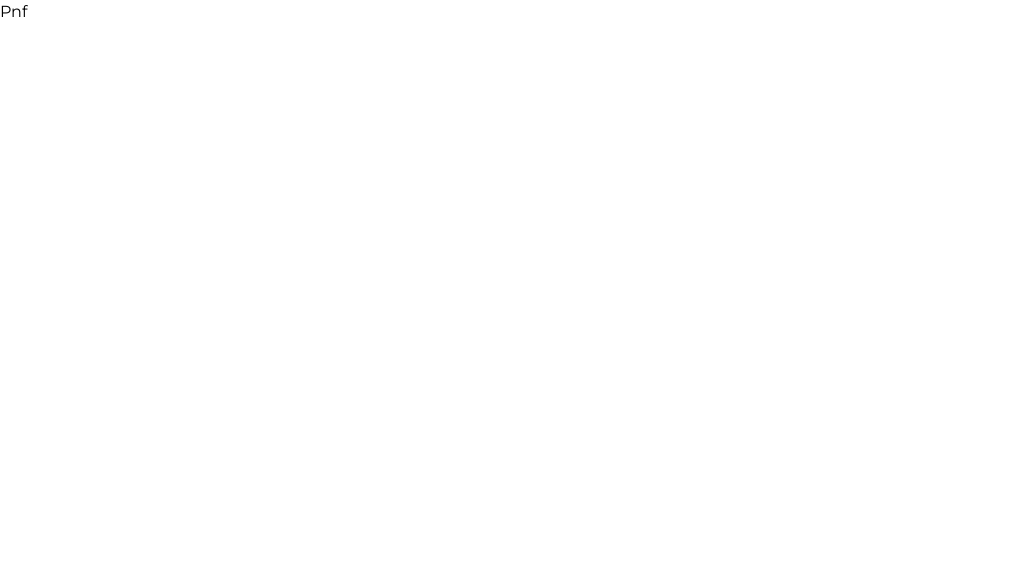
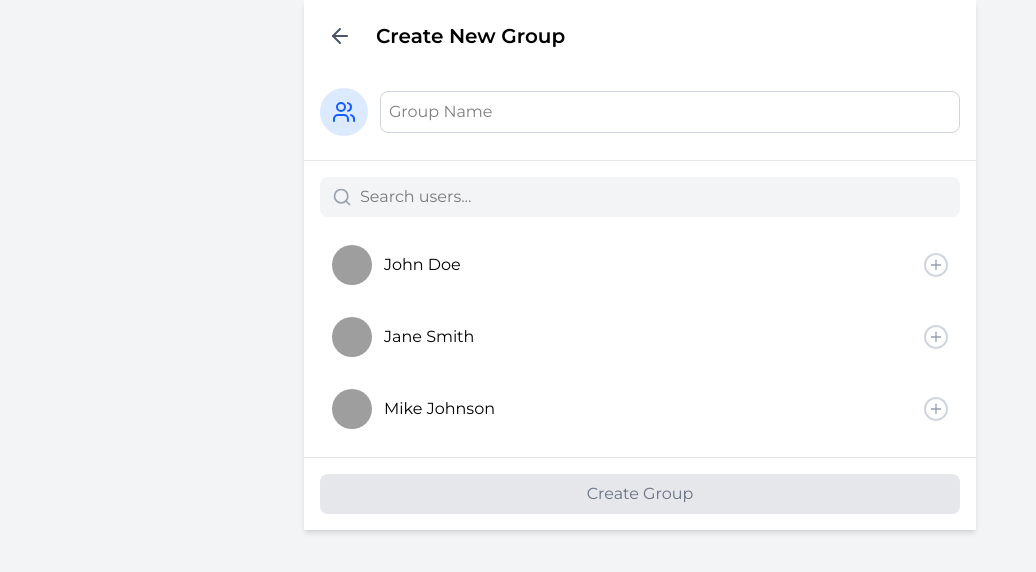
Before and after one commit to sarangpachari/chat4me-client, a React (Vite) app: page /group in a window 1280 px wide. Shown: the top 572 px of the page, without its empty margins (0-1036 px from the left). Built offline with nearby package versions, Linux system fonts and the light colour scheme; grey boxes are pictures that could not be loaded; a web font is replaced by a local one.

Commit message:
new feature added to cat app

```diff
--- a/src/App.jsx
+++ b/src/App.jsx
@@ -4,6 +4,7 @@ import Pnf from "./pages/Pnf";
 import Login from "./pages/Login";
 import Home from "./pages/Home";
 import Account from "./pages/Account";
+import CreateGroup from "./pages/CreateGroup";
 
 function App() {
   return (
@@ -14,6 +15,7 @@ function App() {
           <Route path="/" element={<Login />} />
           <Route path="/home" element={<Home />} />
           <Route path="/account" element={<Account />} />
+          <Route path="/group" element={<CreateGroup />} />
         </Routes>
       </Router>
     </>
--- a/src/components/ChatList.jsx
+++ b/src/components/ChatList.jsx
@@ -10,22 +10,66 @@ import {
 
 function ChatList() {
   const { setAllChatPreviewData } = useContext(chatPreviewDataContext);
-  const { setSelectedChat } = useChatContext();
+  const { setSelectedChat, messages } = useChatContext();
   const [searchQuery, setSearchQuery] = useState("");
   const [searchResults, setSearchResults] = useState([]);
   const [loading, setLoading] = useState(false);
   const [users, setUsers] = useState([]);
   const { loggedUserData } = useContext(loggedUserDataContext);
-    const { messages } = useChatContext();
+
+  // Mock group data for demonstration
+  const mockGroups = [
+    {
+      _id: "group1",
+      name: "Project Team",
+      avatar: null,
+      isGroup: true,
+      members: ["user1", "user2", "user3"],
+      lastMessage: "Meeting at 3 PM",
+      timestamp: "2:30 PM",
+      lastMessageSender: "John Doe",
+    },
+    {
+      _id: "group2",
+      name: "Family Group",
+      avatar: null,
+      isGroup: true,
+      members: ["user1", "user4", "user5"],
+      lastMessage: "Weekend plans?",
+      timestamp: "11:20 AM",
+      lastMessageSender: "Jane Smith",
+    },
+  ];
+
+  useEffect(() => {
+    const fetchMessagedUsers = async () => {
+      const token = localStorage.getItem("token");
+      if (!token) return;
+
+      try {
+        const loggedUserId = loggedUserData?._id;
+        if (!loggedUserId) return;
+
+        const result = await allMessagedUsersAPI(loggedUserId, {
+          Authorization: token,
+        });
+
+        if (result.status === 200) {
+          setUsers(result?.data?.users);
+        }
+      } catch (error) {
+        console.error("Error fetching users", error);
+      }
+    };
+
+    fetchMessagedUsers();
+  }, [messages]);
 
   const handleSearch = async (e) => {
     const query = e.target.value;
     setSearchQuery(query);
 
-    if (!query) {
-      setSearchResults([]);
-      return;
-    }
+    if (!query) return setSearchResults([]);
 
     setLoading(true);
     try {
@@ -38,37 +82,12 @@ function ChatList() {
     setLoading(false);
   };
 
-  const fetchMessagedUsers = async () => {
-    const token = localStorage.getItem("token");
-    if (!token) {
-      console.error("User not logged in");
-      return;
-    }
-    const loggedUserId = loggedUserData?._id;
-    const reqHeader = { Authorization: token };
-
-    if (loggedUserId) {
-      try {
-        const result = await allMessagedUsersAPI(loggedUserId, reqHeader);
-        if (result.status === 200) {
-          setUsers(result?.data?.users);
-        } else {
-          console.log("No chats found or server error.");
-        }
-      } catch (error) {
-        console.error("Error fetching users", error);
-      }
-    }
-  };
-
-  useEffect(() => {
-    fetchMessagedUsers();
-  }, [messages]);
-
   return (
-    <div className="relative flex flex-col h-full">
-      <div className="p-4">
+    <div className="relative flex flex-col h-full bg-white shadow-md rounded-lg">
+      {/* Search Bar */}
+      <div className="p-4 border-b border-gray-200">
         <div className="relative">
+          <Search className="absolute left-3 top-2.5 w-5 h-5 text-gray-400" />
           <input
             type="text"
             placeholder="Search chats..."
@@ -76,15 +95,40 @@ function ChatList() {
             onChange={handleSearch}
             className="w-full pl-10 pr-4 py-2 bg-gray-100 rounded-lg focus:outline-none focus:ring-2 focus:ring-blue-500 focus:bg-white"
           />
-          <Search className="w-5 h-5 text-gray-400 absolute left-3 top-2.5" />
         </div>
       </div>
 
+      {/* Groups Section */}
+      {mockGroups.length > 0 && (
+        <div className="mb-4">
+          <h3 className="px-4 py-2 text-sm font-medium text-gray-500 bg-gray-50">Groups</h3>
+          {mockGroups.map((group) => (
+            <ChatPreview
+              key={group._id}
+              userId={group._id}
+              name={group.name}
+              avatar={group.avatar}
+              lastMessage={`${group.lastMessageSender}: ${group.lastMessage}`}
+              timestamp={group.timestamp}
+              isGroup={true}
+              memberCount={group.members.length}
+              onClick={() => {
+                setAllChatPreviewData(group);
+                setSelectedChat(group);
+              }}
+            />
+          ))}
+        </div>
+      )}
+
+      {/* Search Results */}
       {searchQuery && (
         <div className="absolute top-16 left-0 w-full bg-white shadow-lg rounded-lg z-10 max-h-60 overflow-y-auto">
-          {loading && <p className="text-center text-gray-500 p-2">Searching...</p>}
-          {searchResults.length > 0 ? (
+          {loading  ? (
+            <p className="text-center text-gray-500 p-2">Searching...</p>
+          ) : searchResults.length > 0 ? (
             searchResults.map((user) => (
+
               <ChatPreview
                 key={user._id}
                 userId={user._id}
@@ -105,6 +149,7 @@ function ChatList() {
         </div>
       )}
 
+      {/* Chat List */}
       <div className="flex-1 overflow-y-auto">
         {loading && !searchQuery ? (
           <p className="text-center text-gray-500 mt-4">Loading chats...</p>
--- a/src/components/ChatPreview.jsx
+++ b/src/components/ChatPreview.jsx
@@ -1,35 +1,53 @@
 import React from "react";
 import default_avatar from "../assets/default-avatar.svg";
 import { useChatContext } from "../contexts/ChatProvider";
+import { Users } from "lucide-react";
 
-function ChatPreview({ name, avatar, timestamp,userId, onClick }) {
+function ChatPreview({ name, avatar, lastMessage, timestamp, userId, isGroup, memberCount, onClick }) {
+  const { onlineUsers } = useChatContext();
+  const isOnline = !isGroup && onlineUsers.includes(userId);
 
-  const { onlineUsers } = useChatContext();
-    const isOnline = onlineUsers.includes(userId);
   return (
     <div
       onClick={onClick}
-      className="p-3 sm:p-4 border-b border-gray-100 cursor-pointer"
-
+      className="p-3 sm:p-4 border-b border-gray-100 hover:bg-gray-50 cursor-pointer"
     >
       <div className="flex items-center">
+        {isGroup ? (
+          <div className="relative">
+            <div className="w-10 h-10 sm:w-12 sm:h-12 bg-blue-100 rounded-full flex items-center justify-center">
+              <Users className="w-6 h-6 text-blue-600" />
+            </div>
+            {memberCount && (
+              <span className="absolute -bottom-1 -right-1 bg-blue-500 text-white text-xs rounded-full w-5 h-5 flex items-center justify-center">
+                {memberCount}
+              </span>
+            )}
+          </div>
+        ) : (
           <img
             src={avatar ? avatar : default_avatar}
             alt={name}
             className={`w-10 h-10 sm:w-12 sm:h-12 rounded-full object-cover
-            ${
-              isOnline ? "border-2 border-green-500" : "hover:bg-gray-50"
-            }
+              ${isOnline ? "border-2 border-green-500" : ""}
             `}
           />
+        )}
         <div className="ml-3 sm:ml-4 flex-1 min-w-0">
+          <div className="flex items-center justify-between">
             <h3 className="text-sm font-semibold text-gray-800 truncate">
               {name}
             </h3>
-        </div>
+            {timestamp && (
               <span className="text-[10px] sm:text-xs text-gray-400 ml-2">
                 {timestamp}
               </span>
+            )}
+          </div>
+          {lastMessage && (
+            <p className="text-sm text-gray-500 truncate">{lastMessage}</p>
+          )}
+        </div>
       </div>
     </div>
   );
--- a/src/components/SideBar.jsx
+++ b/src/components/SideBar.jsx
@@ -91,6 +91,14 @@ function SideBar() {
                     </button>
                   </li>
                 </Link>
+                <Link to="/group">
+                  <li>
+                    <button className="flex items-center gap-2 w-full text-left px-4 py-4 hover:bg-gray-100">
+                      <MdAccountCircle size={20} />
+                      Create Group
+                    </button>
+                  </li>
+                </Link>
                 <li>
                   <button
                     className="flex items-center gap-2 w-full text-left px-4 py-4 hover:bg-gray-100 text-red-600"
--- /dev/null
+++ b/src/pages/CreateGroup.jsx
@@ -0,0 +1,168 @@
+import React, { useCallback, useMemo, useState, useEffect } from 'react';
+import { Search, Users, ArrowLeft, Plus, X } from 'lucide-react';
+import { Link } from 'react-router-dom';
+
+// Custom hook to debounce values
+function useDebounce(value, delay) {
+  const [debouncedValue, setDebouncedValue] = useState(value);
+
+  useEffect(() => {
+    const handler = setTimeout(() => setDebouncedValue(value), delay);
+    return () => clearTimeout(handler);
+  }, [value, delay]);
+
+  return debouncedValue;
+}
+
+function CreateGroup() {
+  const [groupName, setGroupName] = useState('');
+  const [searchQuery, setSearchQuery] = useState('');
+  const [selectedUsers, setSelectedUsers] = useState([]);
+
+  // Mock data for demonstration
+  const mockUsers = [
+    { id: '1', name: 'John Doe', avatar: 'https://images.unsplash.com/photo-1472099645785-5658abf4ff4e?w=100' },
+    { id: '2', name: 'Jane Smith', avatar: 'https://images.unsplash.com/photo-1494790108377-be9c29b29330?w=100' },
+    { id: '3', name: 'Mike Johnson', avatar: 'https://images.unsplash.com/photo-1500648767791-00dcc994a43e?w=100' },
+  ];
+
+  const debouncedSearchQuery = useDebounce(searchQuery, 300);
+
+  const toggleUserSelection = useCallback((userId) => {
+    setSelectedUsers(prev =>
+      prev.includes(userId)
+        ? prev.filter(id => id !== userId)
+        : [...prev, userId]
+    );
+  }, []);
+
+  const filteredUsers = useMemo(() => {
+    return mockUsers.filter(user =>
+      user.name.toLowerCase().includes(debouncedSearchQuery.toLowerCase())
+    );
+  }, [debouncedSearchQuery, mockUsers]);
+
+  const handleCreateGroup = () => {
+    // TODO: Integrate group creation API call here
+    console.log("Creating group with name:", groupName);
+    console.log("Selected Users:", selectedUsers);
+  };
+
+  return (
+    <div className="min-h-screen bg-gray-100">
+      <div className="max-w-2xl mx-auto bg-white shadow-md">
+        {/* Header */}
+        <div className="p-4 flex items-center">
+          <Link to="/home" className="p-2 hover:bg-gray-100 rounded-full">
+            <ArrowLeft className="w-6 h-6 text-gray-600" />
+          </Link>
+          <h1 className="ml-4 text-xl font-semibold">Create New Group</h1>
+        </div>
+
+        {/* Group Name Input */}
+        <div className="p-4 border-b border-gray-200">
+          <div className="flex items-center gap-3 mb-2">
+            <div className="w-12 h-12 bg-blue-100 rounded-full flex items-center justify-center">
+              <Users className="w-6 h-6 text-blue-600" />
+            </div>
+            <input
+              type="text"
+              placeholder="Group Name"
+              value={groupName}
+              onChange={(e) => setGroupName(e.target.value)}
+              className="flex-1 p-2 border border-gray-300 rounded-lg focus:outline-none focus:ring-2 focus:ring-blue-500"
+            />
+          </div>
+        </div>
+
+        {/* Search and User List */}
+        <div className="p-4">
+          <div className="relative mb-4">
+            <input
+              type="text"
+              placeholder="Search users..."
+              value={searchQuery}
+              onChange={(e) => setSearchQuery(e.target.value)}
+              className="w-full pl-10 pr-4 py-2 bg-gray-100 rounded-lg focus:outline-none focus:ring-2 focus:ring-blue-500"
+            />
+            <Search className="w-5 h-5 text-gray-400 absolute left-3 top-2.5" />
+          </div>
+
+          {/* Selected Users */}
+          {selectedUsers.length > 0 && (
+            <div className="flex flex-wrap gap-2 mb-4">
+              {selectedUsers.map(userId => {
+                const user = mockUsers.find(u => u.id === userId);
+                return (
+                  <div
+                    key={userId}
+                    className="flex items-center gap-2 bg-blue-100 px-3 py-1 rounded-full"
+                  >
+                    <img
+                      src={user?.avatar}
+                      alt={user?.name}
+                      className="w-6 h-6 rounded-full"
+                    />
+                    <span className="text-sm text-blue-800">{user?.name}</span>
+                    <button
+                      onClick={() => toggleUserSelection(userId)}
+                      className="text-blue-800 hover:text-blue-900"
+                    >
+                      <X className="w-4 h-4" />
+                    </button>
+                  </div>
+                );
+              })}
+            </div>
+          )}
+
+          {/* User List */}
+          <div className="space-y-2">
+            {filteredUsers.map(user => (
+              <div
+                key={user.id}
+                onClick={() => toggleUserSelection(user.id)}
+                className={`flex items-center p-3 rounded-lg cursor-pointer ${
+                  selectedUsers.includes(user.id) ? 'bg-blue-50' : 'hover:bg-gray-50'
+                }`}
+              >
+                <img
+                  src={user.avatar}
+                  alt={user.name}
+                  className="w-10 h-10 rounded-full"
+                />
+                <span className="ml-3 flex-1">{user.name}</span>
+                {selectedUsers.includes(user.id) ? (
+                  <div className="w-6 h-6 bg-blue-500 rounded-full flex items-center justify-center">
+                    <X className="w-4 h-4 text-white" />
+                  </div>
+                ) : (
+                  <div className="w-6 h-6 border-2 border-gray-300 rounded-full flex items-center justify-center">
+                    <Plus className="w-4 h-4 text-gray-400" />
+                  </div>
+                )}
+              </div>
+            ))}
+          </div>
+        </div>
+
+        {/* Create Button */}
+        <div className="p-4 border-t border-gray-200">
+          <button
+            onClick={handleCreateGroup}
+            disabled={!groupName.trim() || selectedUsers.length === 0}
+            className={`w-full py-2 px-4 rounded-lg ${
+              groupName.trim() && selectedUsers.length > 0
+                ? 'bg-blue-500 hover:bg-blue-600 text-white'
+                : 'bg-gray-200 text-gray-500 cursor-not-allowed'
+            }`}
+          >
+            Create Group
+          </button>
+        </div>
+      </div>
+    </div>
+  );
+}
+
+export default CreateGroup;
```
Lines whose indentation alone changed are shown as unchanged.
